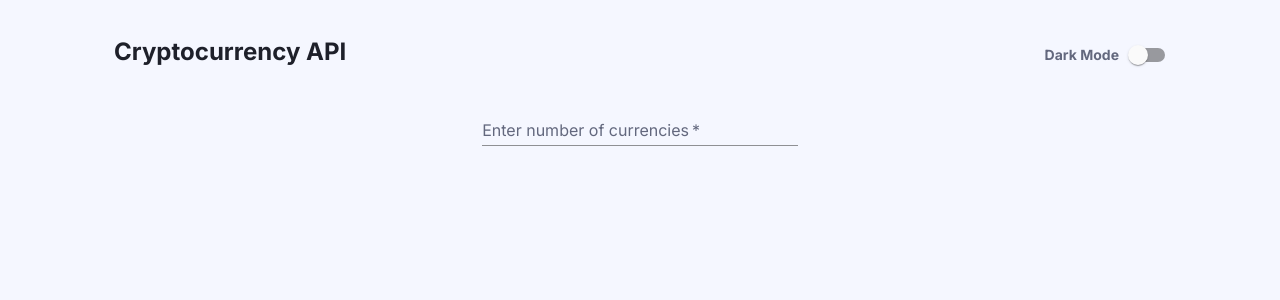
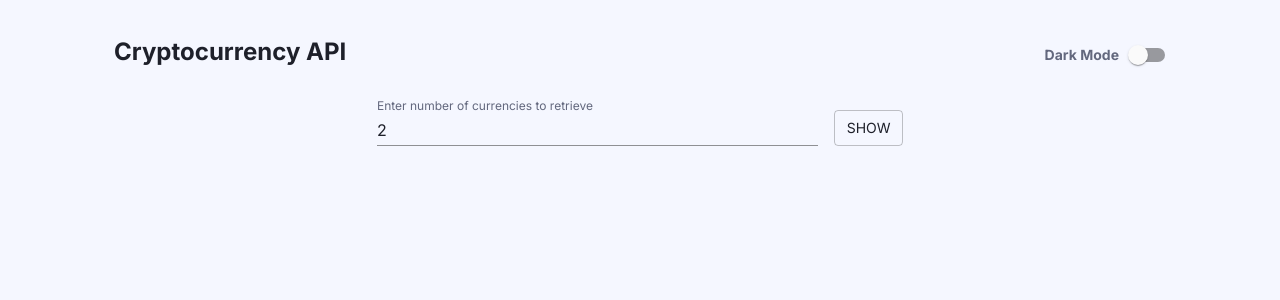
Before and after one commit to mbart13/cryptocurrency-api, a React (Create React App) app: page / in a window 1280 px wide. Shown: the top 300 px of the page. Built offline with nearby package versions, Linux system fonts and the light colour scheme; no server answers.

Commit message:
added data fetching from server

```diff
--- a/src/App.js
+++ b/src/App.js
@@ -1,11 +1,12 @@
-import { useState } from 'react'
+import { useState, useEffect } from 'react'
 import { ThemeProvider } from '@material-ui/core/styles'
 import { Container, CssBaseline, Switch, TextField } from '@material-ui/core'
 import { useTheme, makeStyles } from '@material-ui/core/styles'
 
 import { lightTheme, darkTheme } from 'styles/theme'
 import Header from 'components/Header'
-import Input from 'components/Input'
+import Form from 'components/Form'
+import fetchCurrencies from 'utils/api'
 
 const useStyles = makeStyles(theme => ({
   root: {
@@ -15,12 +16,19 @@ const useStyles = makeStyles(theme => ({
 
 function App() {
   const [mode, setMode] = useState('light')
+  const [currencies, setCurrencies] = useState([])
+  const [selectedNumber, setSelectedNumber] = useState(2)
   const classes = useStyles()
+
   const selectedTheme = mode === 'dark' ? darkTheme : lightTheme
 
   const toggleTheme = () => {
     setMode(mode === 'light' ? 'dark' : 'light')
   }
+
+  useEffect(() => {
+    fetchCurrencies(selectedNumber).then(data => console.log(data))
+  }, [selectedNumber])
 
   return (
     <ThemeProvider theme={selectedTheme}>
@@ -28,7 +36,10 @@ function App() {
       <Container maxWidth="lg">
         <Header toggleTheme={toggleTheme} />
         <main className={classes.root}>
-          <Input />
+          <Form
+            selectedNumber={selectedNumber}
+            setSelectedNumber={setSelectedNumber}
+          />
         </main>
       </Container>
     </ThemeProvider>
--- /dev/null
+++ b/src/components/Form/index.js
@@ -0,0 +1,86 @@
+import { useRef } from 'react'
+import {
+  Container,
+  CssBaseline,
+  Switch,
+  TextField,
+  Button,
+} from '@material-ui/core'
+import { useTheme, makeStyles } from '@material-ui/core/styles'
+
+const useStyles = makeStyles(theme => ({
+  root: {
+    width: '100%',
+  },
+  form: {
+    marginTop: '1.5rem',
+    display: 'flex',
+    alignItems: 'center',
+    justifyContent: 'center',
+    position: 'relative',
+    width: '100%',
+    [theme.breakpoints.up('sm')]: {
+      width: '60%',
+      margin: '1.5rem auto',
+    },
+    [theme.breakpoints.up('lg')]: {
+      width: '50%',
+    },
+  },
+  button: {
+    marginLeft: '1rem',
+    alignSelf: 'flex-end',
+  },
+  error: {
+    position: 'absolute',
+    fontSize: '0.75rem',
+    top: '3.4375rem',
+    left: 0,
+    color: theme.palette.error.main,
+  },
+}))
+
+const MIN_NUMBER = 1
+const MAX_NUMBER = 5000
+
+const Form = ({ selectedNumber, setSelectedNumber }) => {
+  const classes = useStyles()
+
+  const hasError = selectedNumber < MIN_NUMBER || selectedNumber > MAX_NUMBER
+
+  const handleChange = e => {
+    setSelectedNumber(e.target.value)
+  }
+
+  const handleSubmit = e => {
+    e.preventDefault()
+    console.log(selectedNumber)
+  }
+
+  return (
+    <form className={classes.form} onSubmit={handleSubmit}>
+      <TextField
+        error={hasError}
+        id="number-of-currencies"
+        label="Enter number of currencies  to retrieve"
+        type="number"
+        value={selectedNumber}
+        placeholder="Enter number of currencies"
+        onChange={handleChange}
+        className={classes.root}
+        InputProps={{ inputProps: { min: MIN_NUMBER, max: MAX_NUMBER } }}
+        InputLabelProps={{ shrink: true }}
+      />
+      {hasError && (
+        <p className={classes.error} aria-live="polite">
+          Number cannot be less than 0 or greaten than 100
+        </p>
+      )}
+      <Button variant="outlined" className={classes.button} type="submit">
+        Show
+      </Button>
+    </form>
+  )
+}
+
+export default Form
--- a/src/components/Input/index.js
+++ /dev/null
@@ -1,31 +0,0 @@
-import { Container, CssBaseline, Switch, TextField } from '@material-ui/core'
-import { useTheme, makeStyles } from '@material-ui/core/styles'
-
-const useStyles = makeStyles(theme => ({
-  root: {
-    width: '100%',
-    [theme.breakpoints.up('sm')]: {
-      width: '50%',
-    },
-    [theme.breakpoints.up('lg')]: {
-      width: '30%',
-    },
-    marginTop: '1.5rem',
-  },
-}))
-
-const Input = () => {
-  const classes = useStyles()
-  return (
-    <TextField
-      id="number-of-currencies"
-      label="Enter number of currencies"
-      type="number"
-      required
-      className={classes.root}
-      InputProps={{ inputProps: { min: 1, max: 100 } }}
-    />
-  )
-}
-
-export default Input
--- /dev/null
+++ b/src/utils/api.js
@@ -0,0 +1,12 @@
+import axios from 'axios'
+
+const baseUrl = 'https://cryptocurrency-api-backend.vercel.app/api'
+
+const fetchCurrencies = async limit => {
+  const {
+    data: { data },
+  } = await axios.get(`${baseUrl}?limit=${limit}`)
+  return data
+}
+
+export default fetchCurrencies
```
Also changed, not shown: src/components/CurrencyCard/CurrencyCard.js (added, +67 -0 lines).
